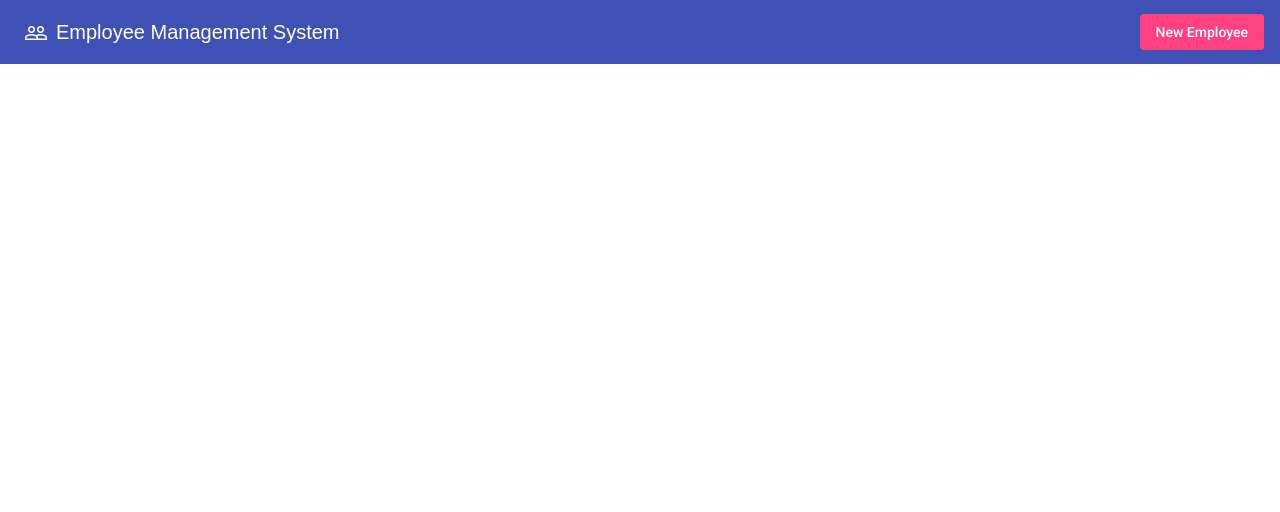
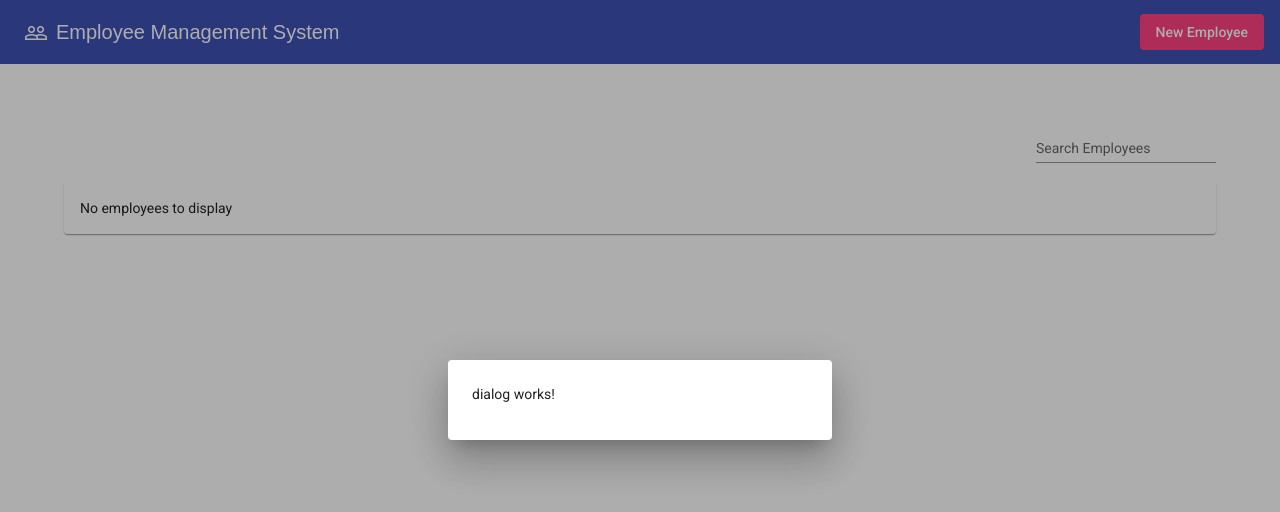
Before and after one commit to gulsenkeskin/employe-management-system, an Angular app: page / in a window 1280 px wide. Both pictures are taken after a click on the button "New Employee". Shown: the top 512 px of the page. Built offline with nearby package versions, Linux system fonts and the light colour scheme.

Commit message:
added dialog and search input

```diff
--- a/src/app/app.component.css
+++ b/src/app/app.component.css
@@ -5,3 +5,17 @@ body,
 span {
   font-family: "Source Sans Pro", sans-serif;
 }
+
+main {
+  width: 90%;
+  margin: 3rem auto 8px;
+}
+
+.search-box {
+  justify-content: end;
+  display: flex;
+}
+
+mat-card {
+  margin-bottom: 15px;
+}
--- a/src/app/app.component.html
+++ b/src/app/app.component.html
@@ -9,8 +9,17 @@
   <span>Employee Management System</span>
   <span class="spacer"></span>
 
-  <button mat-flat-button color="accent">
+  <button mat-flat-button color="accent" (click)="openDialog()">
     New Employee
     <!-- <mat-icon>add</mat-icon> -->
   </button>
 </mat-toolbar>
+
+<main>
+  <mat-form-field appearance="standard" class="search-box">
+    <mat-label>Search Employees</mat-label>
+    <input matInput placeholder="Eda" #input />
+  </mat-form-field>
+
+  <mat-card>No employees to display</mat-card>
+</main>
--- a/src/app/app.component.ts
+++ b/src/app/app.component.ts
@@ -1,4 +1,6 @@
 import { Component } from '@angular/core';
+import { MatDialog, MAT_DIALOG_DATA } from '@angular/material/dialog';
+import { DialogComponent } from './dialog/dialog/dialog.component';
 
 @Component({
   selector: 'app-root',
@@ -7,4 +9,18 @@ import { Component } from '@angular/core';
 })
 export class AppComponent {
   title = 'employe-management-system';
+
+  constructor(private dialog: MatDialog) { }
+
+
+
+  openDialog() {
+    this.dialog.open(DialogComponent, {
+      width: "30%"
+    }).afterClosed().subscribe(val => {
+      //close da gönderdğimiz değer buraya düşer
+
+    })
+  }
+
 }
--- a/src/app/app.module.ts
+++ b/src/app/app.module.ts
@@ -7,10 +7,15 @@ import { BrowserAnimationsModule } from '@angular/platform-browser/animations';
 import { MatToolbarModule } from '@angular/material/toolbar';
 import { MatIconModule } from '@angular/material/icon';
 import { MatButtonModule } from '@angular/material/button';
+import { MatInputModule } from '@angular/material/input';
+import { MatCardModule } from '@angular/material/card';
+import { MatDialogModule } from '@angular/material/dialog';
+import { DialogComponent } from './dialog/dialog/dialog.component';
 
 @NgModule({
   declarations: [
-    AppComponent
+    AppComponent,
+    DialogComponent
   ],
   imports: [
     BrowserModule,
@@ -18,7 +23,7 @@ import { MatButtonModule } from '@angular/material/button';
     BrowserAnimationsModule,
     MatToolbarModule,
     MatIconModule,
-    MatButtonModule
+    MatButtonModule, MatInputModule, MatCardModule, MatDialogModule
   ],
   providers: [],
   bootstrap: [AppComponent]
--- /dev/null
+++ b/src/app/dialog/dialog/dialog.component.html
@@ -0,0 +1 @@
+<p>dialog works!</p>
--- /dev/null
+++ b/src/app/dialog/dialog/dialog.component.ts
@@ -0,0 +1,15 @@
+import { Component, OnInit } from '@angular/core';
+
+@Component({
+  selector: 'app-dialog',
+  templateUrl: './dialog.component.html',
+  styleUrls: ['./dialog.component.css']
+})
+export class DialogComponent implements OnInit {
+
+  constructor() { }
+
+  ngOnInit(): void {
+  }
+
+}
```
Also changed, not shown: src/app/dialog/dialog/dialog.component.css (added), 1 other file (tests, documents, lock files or other folders).
